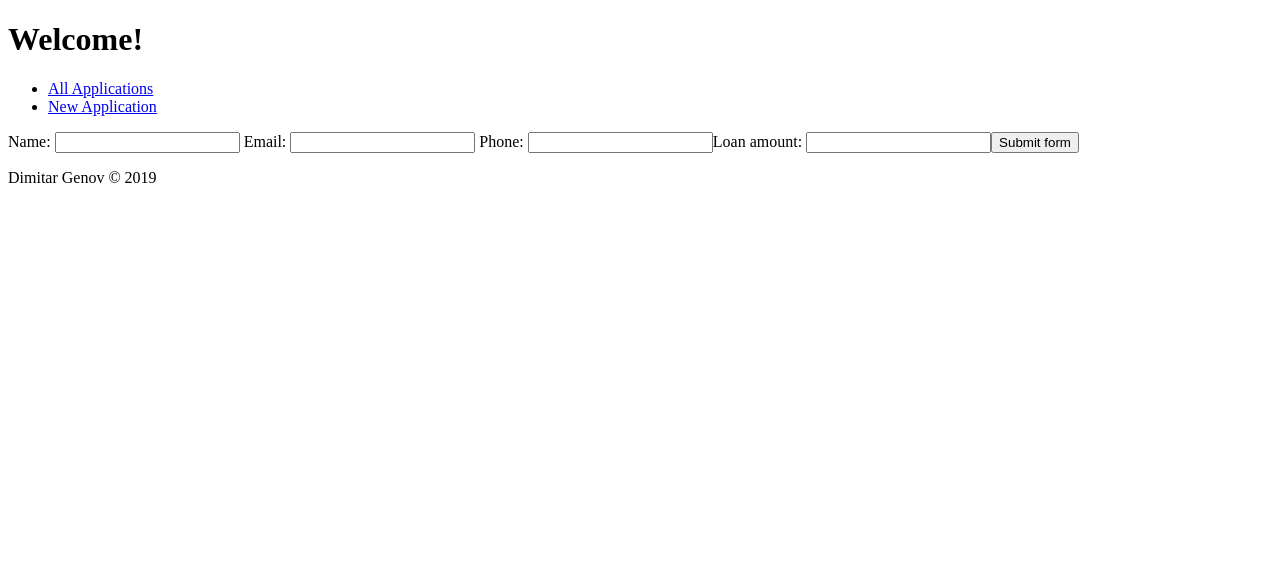
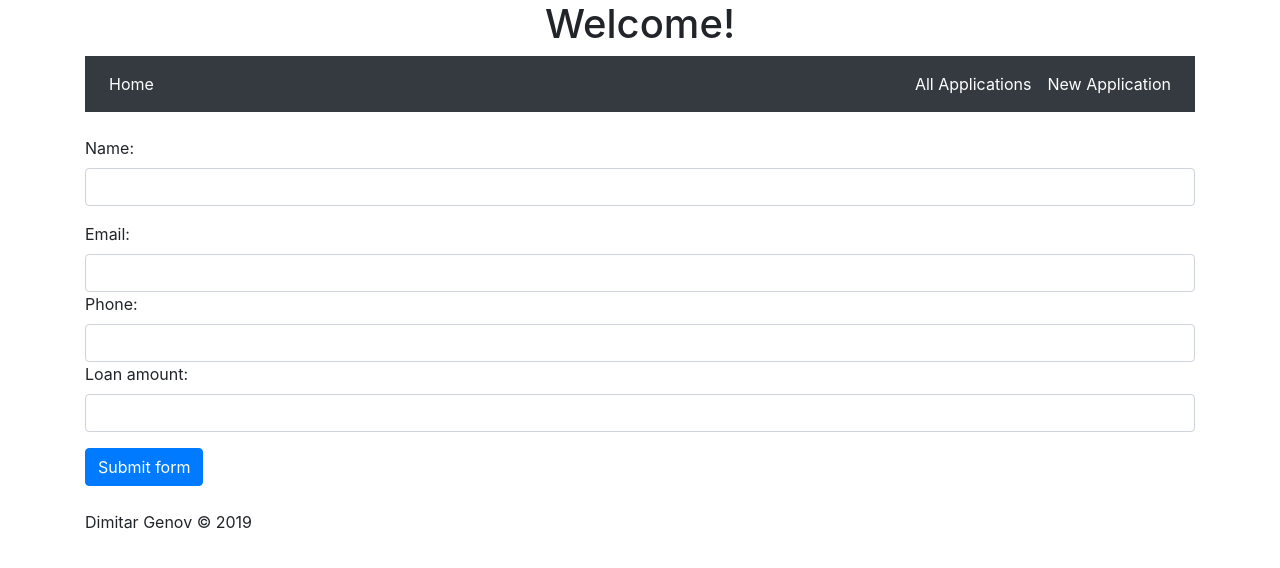
Before and after one commit to dGenov95/application-task-ui, a React (Create React App) app: page /new in a window 1280 px wide. Shown: the top 568 px of the page. Built offline with nearby package versions, Linux system fonts and the light colour scheme.

Commit message:
Added basic bootstrap styling

```diff
--- a/package.json
+++ b/package.json
@@ -3,7 +3,9 @@
   "version": "0.1.0",
   "private": true,
   "dependencies": {
+    "bootstrap": "^4.3.1",
     "react": "^16.10.1",
+    "react-bootstrap": "^1.0.0-beta.14",
     "react-dom": "^16.10.1",
     "react-router": "^5.1.1",
     "react-router-dom": "^5.1.1",
--- a/src/components/App.js
+++ b/src/components/App.js
@@ -5,10 +5,16 @@ import Footer from './footer/Footer';
 
 const App = () => {
     return (
-        <div>
-            <Header />
-            <AppRouter />
-            <Footer authorName={'Dimitar Genov'} year={2019}/>
+        <div className='container'>
+            <div className='row mb-4'>
+                <Header className='col-lg-12'/>
+            </div>
+            <div className='row'>
+                <AppRouter className='col-lg-12'/>
+            </div>
+            <div className='row mt-4'>
+                <Footer className='col-lg-12' authorName={'Dimitar Genov'} year={2019}/>
+            </div>
         </div>
     )
 };
--- a/src/components/application/AllApplications.js
+++ b/src/components/application/AllApplications.js
@@ -1,9 +1,9 @@
-import React, { useState, useEffect } from 'react';
+import React, {Fragment, useState, useEffect } from 'react';
 import { Link } from 'react-router-dom';
 
 const getApplicationItems = (applications) => {
     return applications.map(a => {
-        return <li key={a._id}>
+        return <li key={a._id} className='list-group-item list-group-item-action'>
             <Link to={{ pathname: '/' + a._id }}>{`${a._id} - ${a.name}`}</Link>
         </li>
     });
@@ -20,15 +20,15 @@ const AllApplications = (props) => {
     }
 
     useEffect(() => {
-         fetchApplications();
-    },[])
+        fetchApplications();
+    }, [])
 
     return (
-        <div>
-            <ul>
+        <Fragment className={props.className}>
+            <ul className='list-group'>
                 {getApplicationItems(applications)}
             </ul>
-        </div>
+        </Fragment>
     );
 }
 
--- a/src/components/application/Application.js
+++ b/src/components/application/Application.js
@@ -1,4 +1,4 @@
-import React, { useState, useEffect } from 'react';
+import  React, {Fragment, useState, useEffect } from 'react';
 
 const Application = ({match}) => {
 
@@ -26,14 +26,14 @@ const Application = ({match}) => {
     });
 
     return (
-        <div>
+        <Fragment>
             <h1>Applicant Name: {name}</h1>
             <h2>Email address: {email}</h2>
             <h2>Phone number: {phone}</h2>
             <hr/>
             <h1>Loan amount: {loanAmount}</h1>
             <h2>Calculated Interest Rate: {interestRate}%</h2>
-        </div>
+        </Fragment>
     );
 
 };
--- a/src/components/application/ApplicationForm.js
+++ b/src/components/application/ApplicationForm.js
@@ -11,7 +11,6 @@ const ApplicationForm = (props) => {
 
     const renderErrors = () => {
         const errors = validationErrors;
-        console.log(errors.length)
         if (errors.length > 0) {
             return errors.map(err => <li key={err.id}>{err.value}</li>);
         }
@@ -78,18 +77,26 @@ const ApplicationForm = (props) => {
     }
 
     return (
-        <div>
+        <div className={props.className}>
             {renderErrors()}
-            <form onSubmit={handleFormSubmit}>
-                <label htmlFor='name' > Name: </label>
-                <input type='text' name='name' required onChange={(e) => setName(e.target.value)}/>
-                <label htmlFor='email' > Email: </label>
-                <input type='email' name='email' required onChange={(e) => setEmail(e.target.value)}/>
-                <label htmlFor='phone'> Phone: </label>
-                <input type='text' name='phone' required onChange={(e) => setPhone(e.target.value)}/>
-                <label htmlFor='loanAmount'>Loan amount: </label>
-                <input type='number' name='loanAmount' required onChange={(e) => setLoanAmount(e.target.value)}/>
-                <button>{'Submit form'}</button>
+            <form  onSubmit={handleFormSubmit}>
+                <div className = 'form-group'>
+                    <label htmlFor='name' > Name: </label>
+                    <input type='text' name='name'  className='form-control'required onChange={(e) => setName(e.target.value)}/>
+                </div>
+                <div>
+                    <label htmlFor='email' > Email: </label>
+                    <input type='email' name='email'  className='form-control'required onChange={(e) => setEmail(e.target.value)}/>
+                </div>
+                <div>
+                    <label htmlFor='phone'> Phone: </label>
+                    <input type='text' name='phone' className='form-control' required onChange={(e) => setPhone(e.target.value)}/>
+                </div>
+                <div>
+                    <label htmlFor='loanAmount'>Loan amount: </label>
+                    <input type='number' name='loanAmount' className='form-control' required onChange={(e) => setLoanAmount(e.target.value)}/>
+                </div>
+                <button className='btn btn-primary mt-3'>{'Submit form'}</button>
             </form>
         </div>
     );
--- a/src/components/footer/Footer.js
+++ b/src/components/footer/Footer.js
@@ -2,8 +2,8 @@ import React from 'react';
 
 
 const Footer = (props) => (
-    <div>
-        <footer>
+    <div className={props.className}>
+        <footer >
             <p>{props.authorName} &copy; {props.year}</p>
         </footer>
     </div>
--- a/src/components/header/Header.js
+++ b/src/components/header/Header.js
@@ -15,9 +15,9 @@ const Header = (props) => {
             },
         ];
         return (
-            <div>
+            <div className={props.className}>
                 <header>
-                    <h1>Welcome!</h1>
+                    <h1 className='text-center'>Welcome!</h1>
                     <Nav links={appLinks}/>
                 </header>
             </div>
--- a/src/components/header/Nav.js
+++ b/src/components/header/Nav.js
@@ -5,14 +5,19 @@ const Nav = (props) => {
 
     const getLinkItems = () => {
         return props.links.map(link => {
-            return <li key={link.id}><Link to={link.href}>{link.name}</Link></li>
+            return <li key={link.id} className='nav-item active'><Link className='nav-link' to={link.href}>{link.name}</Link></li>
         });
     }
     return (
-        <nav>
-            <ul>
-                {getLinkItems()}
-            </ul>
+        <nav className='navbar navbar-expand-lg navbar-dark bg-dark'>
+            < div className = 'navbar-collapse' >
+                <ul className='navbar-nav mr-auto'>
+                    <li key='home-id' className='nav-item active'><Link className='nav-link' to='/'>Home</Link></li>
+                </ul>
+                <ul className='navbar-nav ml-auto'>
+                    {getLinkItems()}
+                </ul>
+            </div>
         </nav>
     );
 };
--- a/src/components/router/AppRouter.js
+++ b/src/components/router/AppRouter.js
@@ -6,8 +6,8 @@ import ApplicationForm from '../application/ApplicationForm';
 
 
 
-const AppRouter = () => (
-    <div>
+const AppRouter = (props) => (
+    <div className={props.className}>
         <Switch>
             <Route path="/all" component={AllApplications} />
             <Route path="/new" component={ApplicationForm} />
--- a/src/index.js
+++ b/src/index.js
@@ -2,6 +2,7 @@ import React from 'react';
 import ReactDOM from 'react-dom';
 import App from './components/App';
 import { BrowserRouter} from 'react-router-dom';
+import 'bootstrap/dist/css/bootstrap.css'
 
 
 ReactDOM.render(
```
Also changed, not shown: 1 other file (tests, documents, lock files or other folders).
